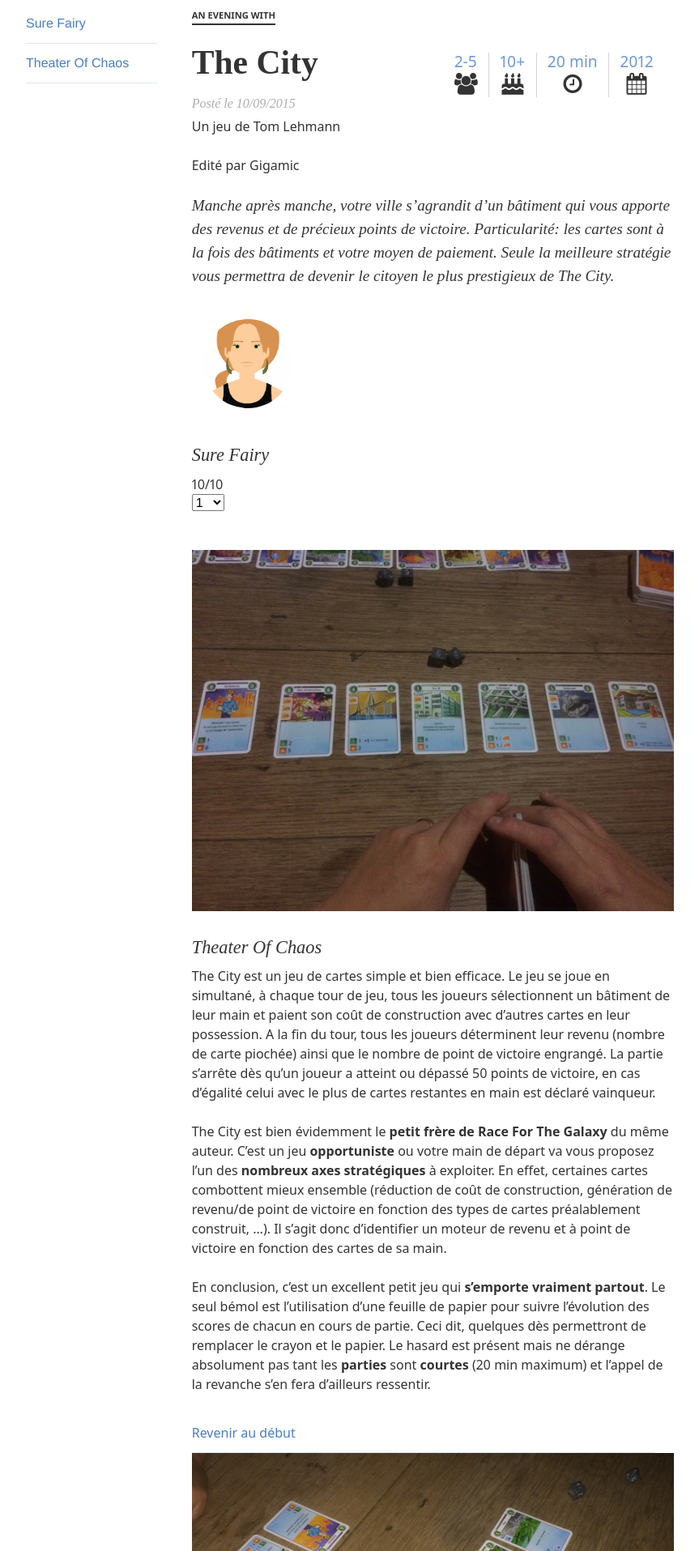
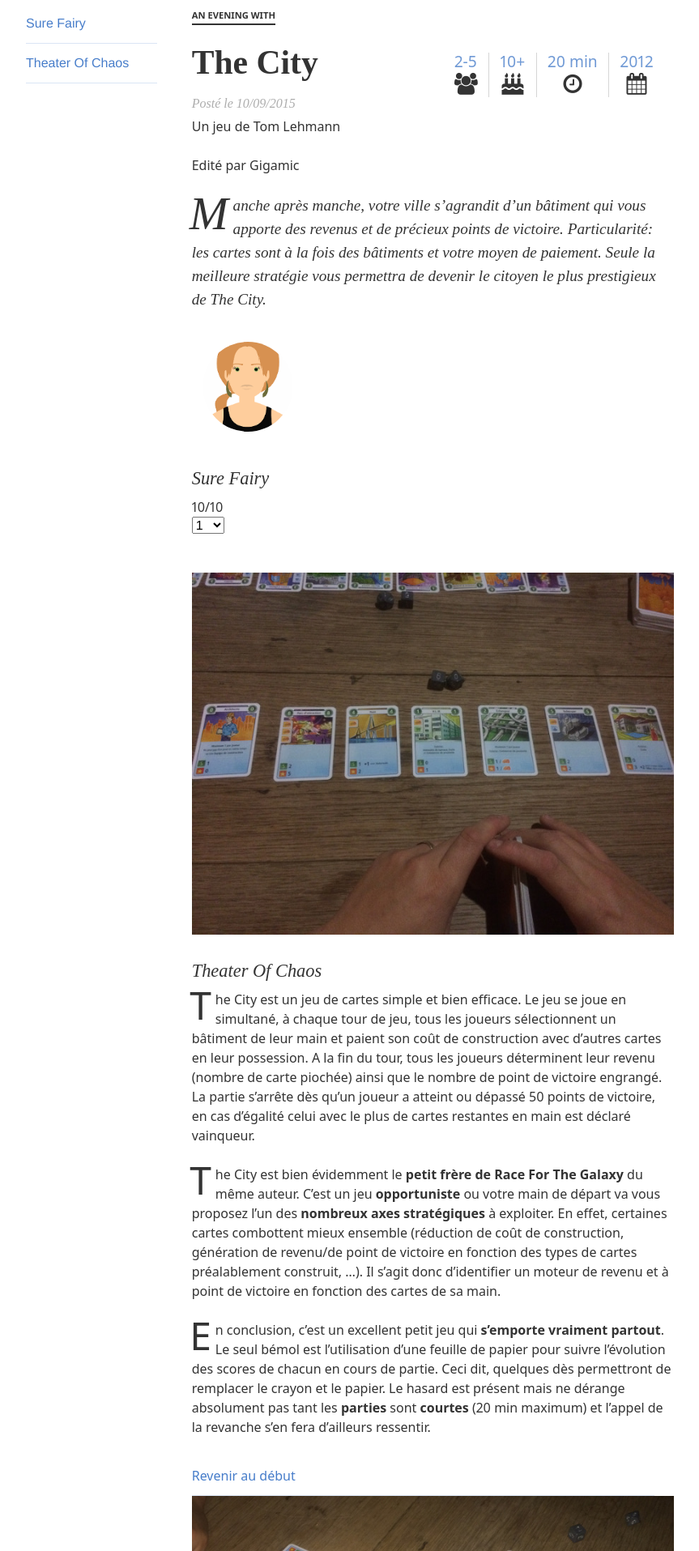
Before and after one commit to turn-over/turn-over, a Jekyll site: the page built from _posts/2015-09-10-TheCity.markdown, in a window 1280 px wide. Shown: the part 391-2306 px from the top of the page at 81% size, without its empty margins (208-1071 px from the left). Built offline with Jekyll 4.4.1, drawn with Linux system fonts in a browser that asks for light colours; nearby versions of some CDN libraries; library files that are not in the unit come from our copies.

Commit message:
Added drop caps

```diff
--- a/_layouts/post.html
+++ b/_layouts/post.html
@@ -33,9 +33,10 @@
 
   </header>
 
-
+    <div class="post-content">
 
     {{ content }}
+    </div>
     <a class="scroll-on-page-link" href="#cover">Revenir au début</a>
 
   <img src="{{ page.img }}.jpeg" alt="">
--- a/css/main.scss
+++ b/css/main.scss
@@ -868,6 +868,22 @@
   display: none;
 }
 
+@mixin dropcap($drop-lines, $drop-line-height) {
+  $drop-size : $drop-line-height * $drop-lines;
+  &::first-letter {
+    text-transform: uppercase;
+    font-size: #{$drop-size+'em'};
+    vertical-align: bottom;
+    float: left;
+    /* need a mathy way to fix this */
+    /* the line heights are tricky */
+    line-height: 0.9;
+    margin-right: 0.1em;
+    margin-left: -0.05em;
+    margin-top: -0.05em;
+  }
+}
+
 .scroll-on-page {
   $base-line-height: 1.5em !default;
   $base-spacing: 1.5em !default;
@@ -906,10 +922,16 @@
       margin: 0 0 0.5em 0;
     }
 
+    .post-content > p {
+      @include dropcap(2, $base-line-height);
+    }
+
     p {
       color: $base-font-color;
       line-height: $base-line-height;
+
     }
+
 
     section p:last-of-type {
       margin-bottom: 2em;
```
